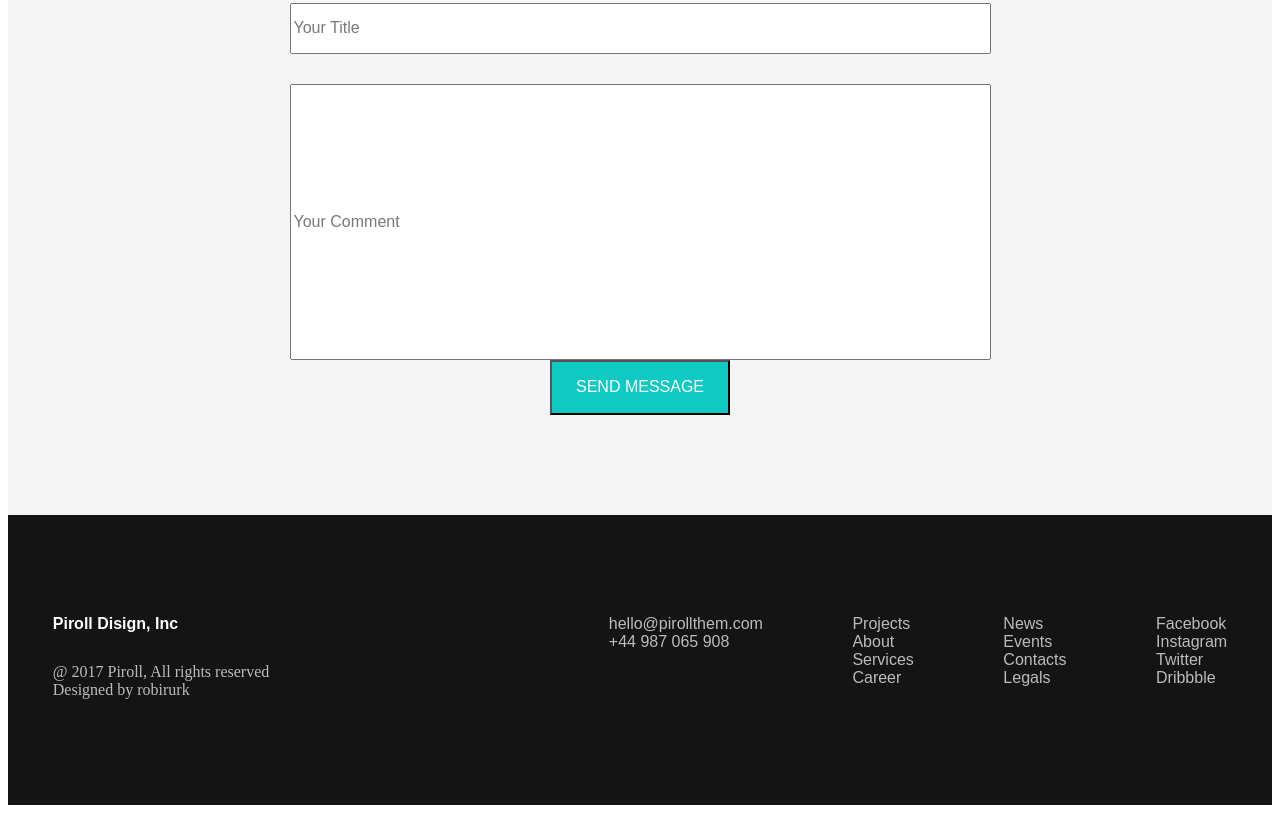
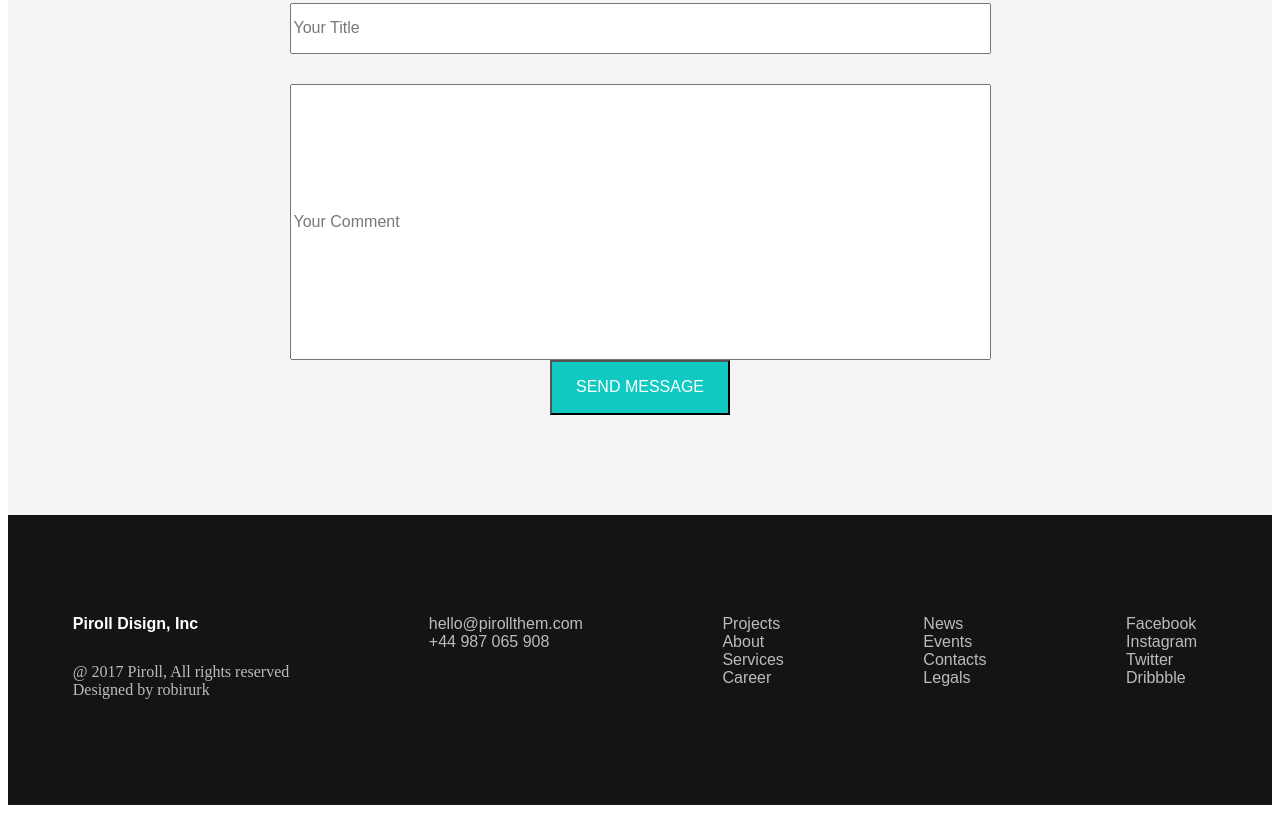
Before and after one commit to Maksym1519/Design-and-develop, a plain HTML site: page index.html in a window 1280 px wide. Shown: the part 5284-6097 px from the top of the page. Drawn offline with nearby package versions, Linux system fonts and the light colour scheme; files that its build step writes are made by us from their sources; files whose address does not match are found by name.

Commit message:
Update footer.less

```diff
--- a/footer.less
+++ b/footer.less
@@ -7,15 +7,13 @@
     height: 290px;
     background: #141414;
 }
-span.footer-wrap {
-    display: block;
-}
+
 .footer-title {
     display: flex;
     flex-direction: column;
     margin-top: 100px;
     color: #bcbcbc;
-    margin-right: 250px;
+    margin-right: 10px;
 }
 .footer-contacts {
     display: flex;
@@ -24,6 +22,7 @@ span.footer-wrap {
     font-size: 16px;
     font-family: sans-serif;
     margin-top: 100px;
+    margin-right: 10px;
 }
 .footer-about {
     display: flex;
@@ -32,6 +31,7 @@ span.footer-wrap {
     font-size: 16px;
     font-family: sans-serif;
     margin-top: 100px;
+    margin-right: 10px;
 }
 .footer-events {
     display: flex;
@@ -40,6 +40,7 @@ span.footer-wrap {
     font-size: 16px;
     font-family: sans-serif;
     margin-top: 100px;
+    margin-right: 10px;
 }
 .footer-sociaMedia {
     display: flex;
@@ -48,6 +49,7 @@ span.footer-wrap {
     font-size: 16px;
     font-family: sans-serif;
     margin-top: 100px;
+    margin-right: 10px;
 }
 .company-name {
     font-size: 16px;
```
